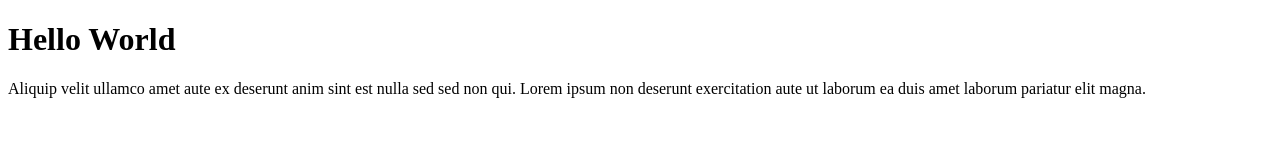
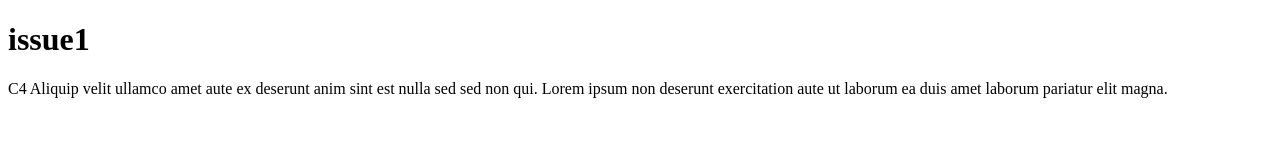
Before and after one commit to Vanita-ch/demo-repository, a plain HTML site: page index.html in a window 1280 px wide. Drawn offline with Linux system fonts and the light colour scheme.

Commit message:
this is c4

```diff
--- a/index.html
+++ b/index.html
@@ -7,7 +7,8 @@
 	<link rel="stylesheet" href="">
 </head>
 <body>
-	<h1>Hello World</h1>
-	<p>Aliquip velit ullamco amet aute ex deserunt anim sint est nulla sed sed non qui. Lorem ipsum non deserunt exercitation aute ut laborum ea duis amet laborum pariatur elit magna.</p>
+	<h1>issue1</h1>
+	<p> C4
+	Aliquip velit ullamco amet aute ex deserunt anim sint est nulla sed sed non qui. Lorem ipsum non deserunt exercitation aute ut laborum ea duis amet laborum pariatur elit magna.</p>
 </body>
 </html>
```
